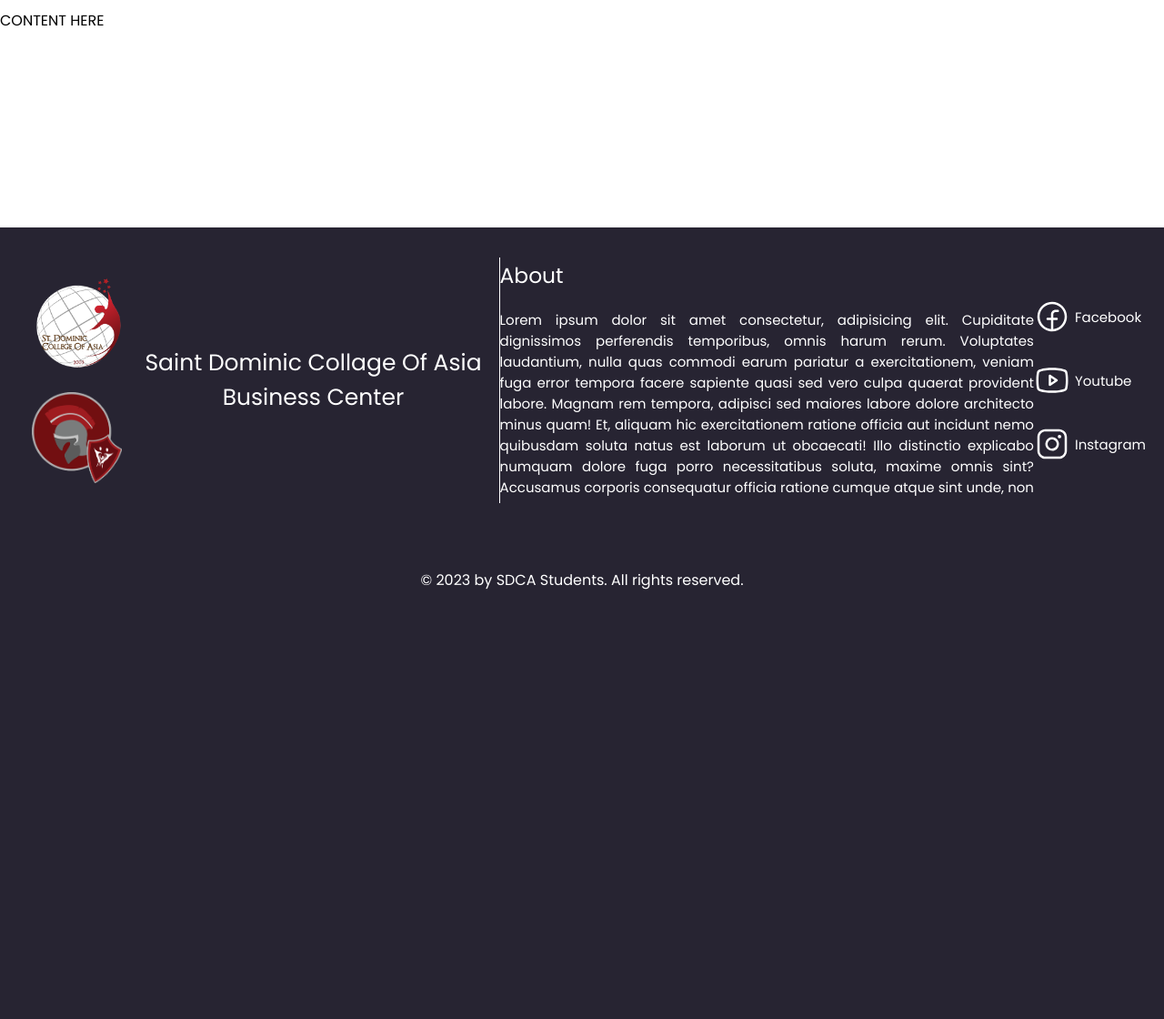
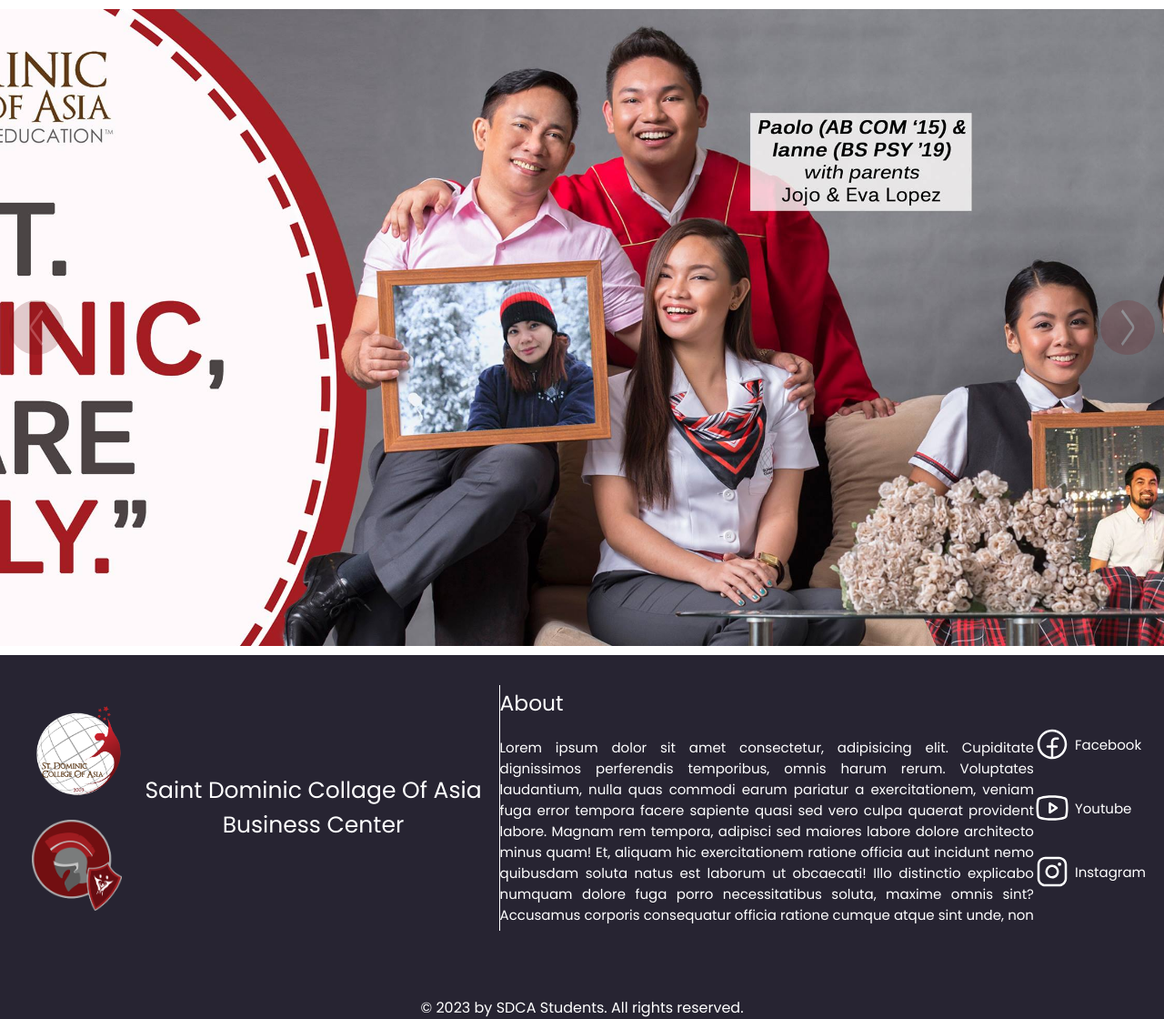
Before and after one commit to d3vLimpiado/new_sdca_business_center, a PHP site: page / in a window 1280 px wide. Shown: the part 150-1270 px from the top of the page at 91% size. Before the commit the page ends 798 px from the top, so only its background shows below. Run offline with PHP 8.4, Linux system fonts and the light colour scheme; data that the repository does not hold is empty.

Commit message:
feat: carousel development

```diff
--- a/index.php
+++ b/index.php
@@ -2,8 +2,35 @@
 <?php include('template/header.php'); ?>
 
 <!-- All contents should be enclosed or put into this element. -->
-<main>
-  CONTENT HERE
+<main class="main">
+  <!-- MAIN CAROUSEL | HERO CAROUSEL -->
+  <div class="main-content">
+    <div class="carousel">
+      <div class="carousel-cont">
+        <!-- Modify this to edit or make the carousel image dynamic -->
+        <div class="carousel-cont-img">
+          <img src="<?php echo $url ?>assets/images/carousel_1.jpg" />
+        </div>
+        <div class="carousel-cont-img">
+          <img src="<?php echo $url ?>assets/images/carousel_2.jpg" />
+        </div>
+        <div class="carousel-cont-img">
+          <img src="<?php echo $url ?>assets/images/carousel_3.jpg" />
+        </div>
+      </div>
+      <div class="carousel-controller">
+      </div>
+      <div class="carousel-right">
+        <img alt="angle-right" src="<?php echo $url; ?>assets/icons/angle-right.svg" />
+      </div>
+      <div class="carousel-left">
+        <img alt="angle-right" src="<?php echo $url; ?>assets/icons/angle-left.svg" />
+      </div>
+      <div class="carousel-preview">
+        <div class="carousel-preview-bg"></div>
+      </div>
+    </div>
+  </div>
 </main>
 
 <!-- Importing FOOTER Template -->
--- a/pages/feature.php
+++ b/pages/feature.php
@@ -2,7 +2,7 @@
 <?php include('../template/header.php'); ?>
 
 <!-- All contents should be enclosed or put into this element. -->
-<main>
+<main class="mainContent">
   CONTENT HERE
 </main>
 
--- a/pages/supplies.php
+++ b/pages/supplies.php
@@ -2,7 +2,7 @@
 <?php include('../template/header.php'); ?>
 
 <!-- All contents should be enclosed or put into this element. -->
-<main>
+<main class="mainContent">
   CONTENT HERE
 </main>
 
--- a/pages/support.php
+++ b/pages/support.php
@@ -2,7 +2,7 @@
 <?php include('../template/header.php'); ?>
 
 <!-- All contents should be enclosed or put into this element. -->
-<main>
+<main class="mainContent">
   CONTENT HERE
 </main>
 
--- a/pages/uniforms.php
+++ b/pages/uniforms.php
@@ -2,7 +2,7 @@
 <?php include('../template/header.php'); ?>
 
 <!-- All contents should be enclosed or put into this element. -->
-<main>
+<main class="mainContent">
   CONTENT HERE
 </main>
 
--- /dev/null
+++ b/scss/_carousel.scss
@@ -0,0 +1,108 @@
+.carousel {
+  position: relative;
+  width: 100%;
+  height: 700px;
+
+  display: grid;
+  place-items: center;
+
+  overflow: hidden;
+
+  &-controller {
+    position: absolute;
+    bottom: 0;
+    left: 50%;
+    transform: translateX(-50%);
+  }
+
+  &-right, &-left {
+    position: absolute;
+    top:50%;
+    right: 10px;
+
+    display: grid;
+    place-items: center;
+    width: 60px;
+    height: 60px;
+    border-radius: 50px;
+    cursor: pointer;
+    background-color: var(--color_primary);
+    opacity: 0.2;
+
+
+
+    transform: translateY(-50%);
+
+    &:hover {
+      // background-color: #981416;
+      opacity: 1;
+    }
+
+    img {
+      width: 40px;
+      height: 40px;
+    }
+  }
+
+  &-left {
+    right: unset;
+    left: 10px;
+  }
+
+  &-cont {
+    position: relative;
+    width: 100%;
+    height: 100%;
+
+    &-img {
+      position: absolute;
+      width: 100%;
+      height: 100%;
+      opacity: 0;
+      cursor: pointer;
+
+      transition: opacity .25s ease-in;
+
+      img {
+        width: 100%;
+        height: 100%;
+        object-fit: cover;
+      }
+
+      &.active {
+        opacity: 1;
+      }
+    }
+  }
+
+  &-preview {
+    position: absolute;
+    display: none;
+
+    &.active {
+      display: block;
+    }
+
+    &-bg {
+      position: fixed;
+      z-index: 20;
+      top: 0;
+      left: 0;
+      width: 100vw;
+      height: 100vh;
+      background: rgba(34, 34, 34, .9);
+    }
+
+    &-img {
+      position: fixed;
+      z-index: 21;
+      top: 50%;
+      left: 50%;
+      transform: translate(-50%, -50%);
+      width: 90%;
+      height: auto;
+      object-fit: contain;
+    }
+
+  }
+}
--- a/scss/_footer.scss
+++ b/scss/_footer.scss
@@ -1,12 +1,19 @@
 .footer {
   display: grid;
-  grid-template-rows: 286px 1fr;
-  height: 100%;
-  padding-top: 25px;
+  place-items: center;
   color: var(--color_light);
   background-color: var(--color_dark2);
 
-  > section:first-child {
+
+  &-content {
+    display: grid;
+    grid-template-rows: 286px 1fr;
+    width: 100%;
+    height: 100%;
+    padding-top: 25px;
+
+    section {
+      &:first-child {
         height: 286px;
         display: flex;
         align-items: center;
@@ -14,11 +21,12 @@
         padding: 0 20px;
       }
 
-  > section:last-child {
+      &:last-child {
         display: flex;
         justify-content: center;
         align-items: flex-end;
         height: 100%;
+      }
     }
 
     &-logo {
@@ -108,3 +116,4 @@
       }
     }
   }
+}
--- a/scss/_nav.scss
+++ b/scss/_nav.scss
@@ -1,16 +1,23 @@
 .headerPrimary {
   position: sticky;
+  z-index: 20;
   top: 0;
   left: 0;
 }
 
 .topnav {
   display: grid;
+  place-items: center;
+  background-color: var(--color_primary);
+
+  &-content {
+    width: 100%;
+    display: grid;
     grid-template-columns: 450px 1fr 300px;
     align-items: center;
+    padding: 0 20px;
 
-  padding: 0 20px;
-  background-color: var(--color_primary);
+  }
 }
 
 .logo {
@@ -107,6 +114,11 @@
 }
 
 .nav {
+  display: grid;
+  place-items: center;
+  background-color: var(--color_dark2);
+
+  &-content {
     width: 100%;
     height: 50px;
 
@@ -114,7 +126,6 @@
     align-items: center;
     justify-content: center;
     gap: 80px;
-  background-color: var(--color_dark2);
 
     &-link {
       text-decoration: none;
@@ -122,3 +133,4 @@
       font-weight: 400;
     }
   }
+}
--- a/scss/style.scss
+++ b/scss/style.scss
@@ -2,9 +2,25 @@
 @use "./reset";
 @use "./nav";
 @use "./footer";
+
+@use "./carousel";
 
 body {
   display: grid;
   grid-template-rows: 150px 1fr 400px;
   gap: 10px;
 }
+
+.main {
+  width: 100%;
+  display: grid;
+  place-items: center;
+
+  &-content {
+    width: 100%;
+  }
+}
+
+.topnav-content, .nav-content, .main-content, .footer-content {
+  max-width: 1596px;
+}
--- a/styles/style.css
+++ b/styles/style.css
@@ -31,16 +31,22 @@ html, body {
 
 .headerPrimary {
   position: sticky;
+  z-index: 20;
   top: 0;
   left: 0;
 }
 
 .topnav {
   display: grid;
+  place-items: center;
+  background-color: var(--color_primary);
+}
+.topnav-content {
+  width: 100%;
+  display: grid;
   grid-template-columns: 450px 1fr 300px;
   align-items: center;
   padding: 0 20px;
-  background-color: var(--color_primary);
 }
 
 .logo {
@@ -116,15 +122,19 @@ html, body {
 }
 
 .nav {
+  display: grid;
+  place-items: center;
+  background-color: var(--color_dark2);
+}
+.nav-content {
   width: 100%;
   height: 50px;
   display: flex;
   align-items: center;
   justify-content: center;
   gap: 80px;
-  background-color: var(--color_dark2);
 }
-.nav-link {
+.nav-content-link {
   text-decoration: none;
   color: var(--color_light);
   font-weight: 400;
@@ -132,50 +142,55 @@ html, body {
 
 .footer {
   display: grid;
-  grid-template-rows: 286px 1fr;
-  height: 100%;
-  padding-top: 25px;
+  place-items: center;
   color: var(--color_light);
   background-color: var(--color_dark2);
 }
-.footer > section:first-child {
+.footer-content {
+  display: grid;
+  grid-template-rows: 286px 1fr;
+  width: 100%;
+  height: 100%;
+  padding-top: 25px;
+}
+.footer-content section:first-child {
   height: 286px;
   display: flex;
   align-items: center;
   justify-content: space-around;
   padding: 0 20px;
 }
-.footer > section:last-child {
+.footer-content section:last-child {
   display: flex;
   justify-content: center;
   align-items: flex-end;
   height: 100%;
 }
-.footer-logo {
+.footer-content-logo {
   position: relative;
   display: flex;
   align-items: center;
   padding-right: 20px;
 }
-.footer-logo-container {
+.footer-content-logo-container {
   display: flex;
   flex-direction: column;
   gap: 25px;
 }
-.footer-logo-container img {
+.footer-content-logo-container img {
   width: auto;
   height: 100px;
   -o-object-fit: contain;
      object-fit: contain;
 }
-.footer-logo-title {
+.footer-content-logo-title {
   width: -moz-max-content;
   width: max-content;
   font-size: 25px;
   text-align: center;
   margin-left: 10px;
 }
-.footer-logo::after {
+.footer-content-logo::after {
   content: "";
   position: absolute;
   top: 50%;
@@ -185,7 +200,7 @@ html, body {
   height: 270px;
   background-color: var(--color_light);
 }
-.footer-about {
+.footer-content-about {
   max-width: 800px;
   display: flex;
   flex-direction: column;
@@ -194,7 +209,7 @@ html, body {
   font-size: 20px;
   margin: 0 auto;
 }
-.footer-about-desc {
+.footer-content-about-desc {
   position: relative;
   width: inherit;
   max-height: 212px;
@@ -202,32 +217,121 @@ html, body {
   font-size: 15px;
   overflow: hidden;
 }
-.footer-social {
+.footer-content-social {
   display: flex;
   flex-direction: column;
   gap: 30px;
   text-decoration: none;
 }
-.footer-social-container {
+.footer-content-social-container {
   display: flex;
   align-items: center;
   color: var(--color_light);
   text-decoration: none;
   font-size: 15px;
 }
-.footer-social-container i {
+.footer-content-social-container i {
   width: 40px;
   height: 40px;
   margin-right: 5px;
 }
-.footer-social-container i.fb {
+.footer-content-social-container i.fb {
   background-image: url("../assets/icons/FacebookLogo.svg");
 }
-.footer-social-container i.yt {
+.footer-content-social-container i.yt {
   background-image: url("../assets/icons/YoutubeLogo.svg");
 }
-.footer-social-container i.ig {
+.footer-content-social-container i.ig {
   background-image: url("../assets/icons/InstagramLogo.svg");
+}
+
+.carousel {
+  position: relative;
+  width: 100%;
+  height: 700px;
+  display: grid;
+  place-items: center;
+  overflow: hidden;
+}
+.carousel-controller {
+  position: absolute;
+  bottom: 0;
+  left: 50%;
+  transform: translateX(-50%);
+}
+.carousel-right, .carousel-left {
+  position: absolute;
+  top: 50%;
+  right: 10px;
+  display: grid;
+  place-items: center;
+  width: 60px;
+  height: 60px;
+  border-radius: 50px;
+  cursor: pointer;
+  background-color: var(--color_primary);
+  opacity: 0.2;
+  transform: translateY(-50%);
+}
+.carousel-right:hover, .carousel-left:hover {
+  opacity: 1;
+}
+.carousel-right img, .carousel-left img {
+  width: 40px;
+  height: 40px;
+}
+.carousel-left {
+  right: unset;
+  left: 10px;
+}
+.carousel-cont {
+  position: relative;
+  width: 100%;
+  height: 100%;
+}
+.carousel-cont-img {
+  position: absolute;
+  width: 100%;
+  height: 100%;
+  opacity: 0;
+  cursor: pointer;
+  transition: opacity 0.25s ease-in;
+}
+.carousel-cont-img img {
+  width: 100%;
+  height: 100%;
+  -o-object-fit: cover;
+     object-fit: cover;
+}
+.carousel-cont-img.active {
+  opacity: 1;
+}
+.carousel-preview {
+  position: absolute;
+  display: none;
+}
+.carousel-preview.active {
+  display: block;
+}
+.carousel-preview-bg {
+  position: fixed;
+  z-index: 20;
+  top: 0;
+  left: 0;
+  width: 100vw;
+  height: 100vh;
+  background: rgba(34, 34, 34, 0.9);
+}
+.carousel-preview-img {
+  position: fixed;
+  z-index: 21;
+  top: 50%;
+  left: 50%;
+  transform: translate(-50%, -50%);
+  width: 90%;
+  height: auto;
+  -o-object-fit: contain;
+     object-fit: contain;
 }
 
 body {
@@ -235,3 +339,16 @@ body {
   grid-template-rows: 150px 1fr 400px;
   gap: 10px;
 }
+
+.main {
+  width: 100%;
+  display: grid;
+  place-items: center;
+}
+.main-content {
+  width: 100%;
+}
+
+.topnav-content, .nav-content, .main-content, .footer-content {
+  max-width: 1596px;
+}
--- a/template/footer.php
+++ b/template/footer.php
@@ -1,30 +1,31 @@
 <footer class="footer">
+  <div class="footer-content">
     <section>
-    <div class="footer-logo">
-      <div class="footer-logo-container">
+      <div class="footer-content-logo">
+        <div class="footer-content-logo-container">
           <img alt="SDCA Logo" src="<?php echo $url?>assets/images/sdca_logo.png" />
           <img alt="Business Center Logo" src="<?php echo $url?>assets/images/business_center_logo.png" />
         </div>
-      <span class="footer-logo-title">
+        <span class="footer-content-logo-title">
           Saint Dominic Collage Of Asia<br />Business Center
         </span>
       </div>
-    <div class="footer-about">
-      <h3 class="footer-about-title">About</h3>
-      <p class="footer-about-desc">
+      <div class="footer-content-about">
+        <h3 class="footer-content-about-title">About</h3>
+        <p class="footer-content-about-desc">
           Lorem ipsum dolor sit amet consectetur, adipisicing elit. Cupiditate dignissimos perferendis temporibus, omnis harum rerum. Voluptates laudantium, nulla quas commodi earum pariatur a exercitationem, veniam fuga error tempora facere sapiente quasi sed vero culpa quaerat provident labore. Magnam rem tempora, adipisci sed maiores labore dolore architecto minus quam! Et, aliquam hic exercitationem ratione officia aut incidunt nemo quibusdam soluta natus est laborum ut obcaecati! Illo distinctio explicabo numquam dolore fuga porro necessitatibus soluta, maxime omnis sint? Accusamus corporis consequatur officia ratione cumque atque sint unde, non consectetur ab, ea facilis placeat ducimus reiciendis repudiandae natus fuga. Nam quisquam ipsa sequi!
         </p>
       </div>
-    <div class="footer-social">
-      <a href="#" class="footer-social-container">
+      <div class="footer-content-social">
+        <a href="#" class="footer-content-social-container">
           <i class="fb"></i>
           <span>Facebook</span>
         </a href="#">
-      <a href="#" class="footer-social-container">
+        <a href="#" class="footer-content-social-container">
           <i class="yt"></i>
           <span>Youtube</span>
         </a href="#">
-      <a href="#" class="footer-social-container">
+        <a href="#" class="footer-content-social-container">
           <i class="ig"></i>
           <span>Instagram</span>
         </a href="#">
@@ -33,7 +34,8 @@
     <section>
       <span class="copyright">© 2023 by SDCA Students. All rights reserved.</span>
     </section>
+  </div>
 </footer>
-  <script src="<?php echo $directory?>js/index.js"></script>
+  <script src="<?php echo $url?>js/index.js"></script>
 </body>
 </html>
--- a/template/header.php
+++ b/template/header.php
@@ -18,6 +18,7 @@
 <body>
   <header class="headerPrimary">
     <div class="topnav">
+      <div class="topnav-content">
         <div class="logo">
           <div class="logoContainer">
             <img src="<?php echo $url ?>assets/images/business_center_logo.png" alt="SDCA Business Center Logo" />
@@ -39,11 +40,14 @@
           </div>
         </div>
       </div>
+    </div>
     <nav class="nav">
-      <a href="<?php echo $url ?>" class="nav-link">Home</a>
-      <a href="<?php echo $url ?>pages/feature.php" class="nav-link">Books</a>
-      <a href="<?php echo $url ?>pages/uniforms.php" class="nav-link">School Uniforms</a>
-      <a href="<?php echo $url ?>pages/supplies.php" class="nav-link">School Supplies</a>
-      <a href="<?php echo $url ?>pages/support.php" class="nav-link">Customer Support</a>
+      <div class="nav-content">
+        <a href="<?php echo $url ?>" class="nav-content-link">Home</a>
+        <a href="<?php echo $url ?>pages/feature.php" class="nav-content-link">Books</a>
+        <a href="<?php echo $url ?>pages/uniforms.php" class="nav-content-link">School Uniforms</a>
+        <a href="<?php echo $url ?>pages/supplies.php" class="nav-content-link">School Supplies</a>
+        <a href="<?php echo $url ?>pages/support.php" class="nav-content-link">Customer Support</a>
+      </div>
     </nav>
   </header>
```
Also changed, not shown: js/index.js (+57 -0 lines), assets/icons/angle-left.svg (added), assets/icons/angle-right.svg (added), assets/images/carousel_1.jpg (added), assets/images/carousel_2.jpg (added), assets/images/carousel_3.jpg (added). Lines whose indentation alone changed are shown as unchanged.
